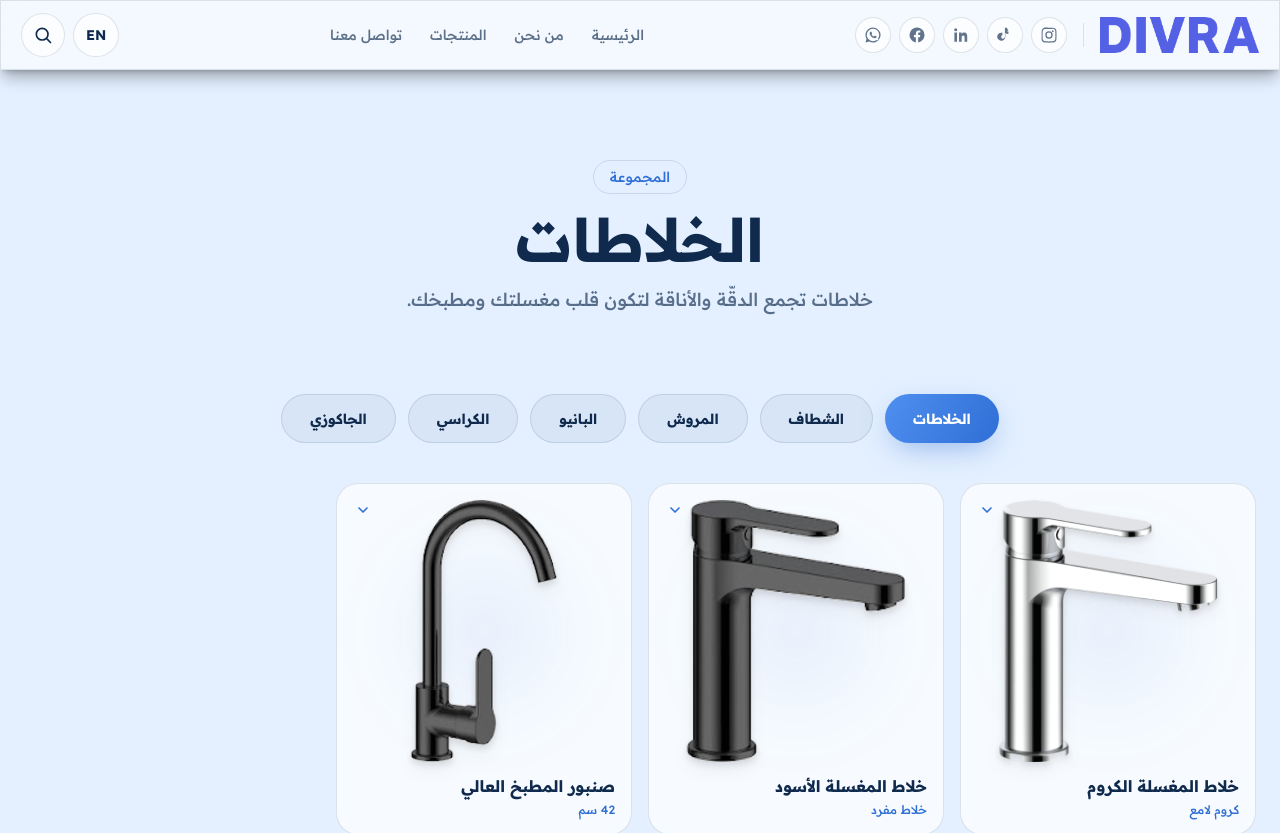
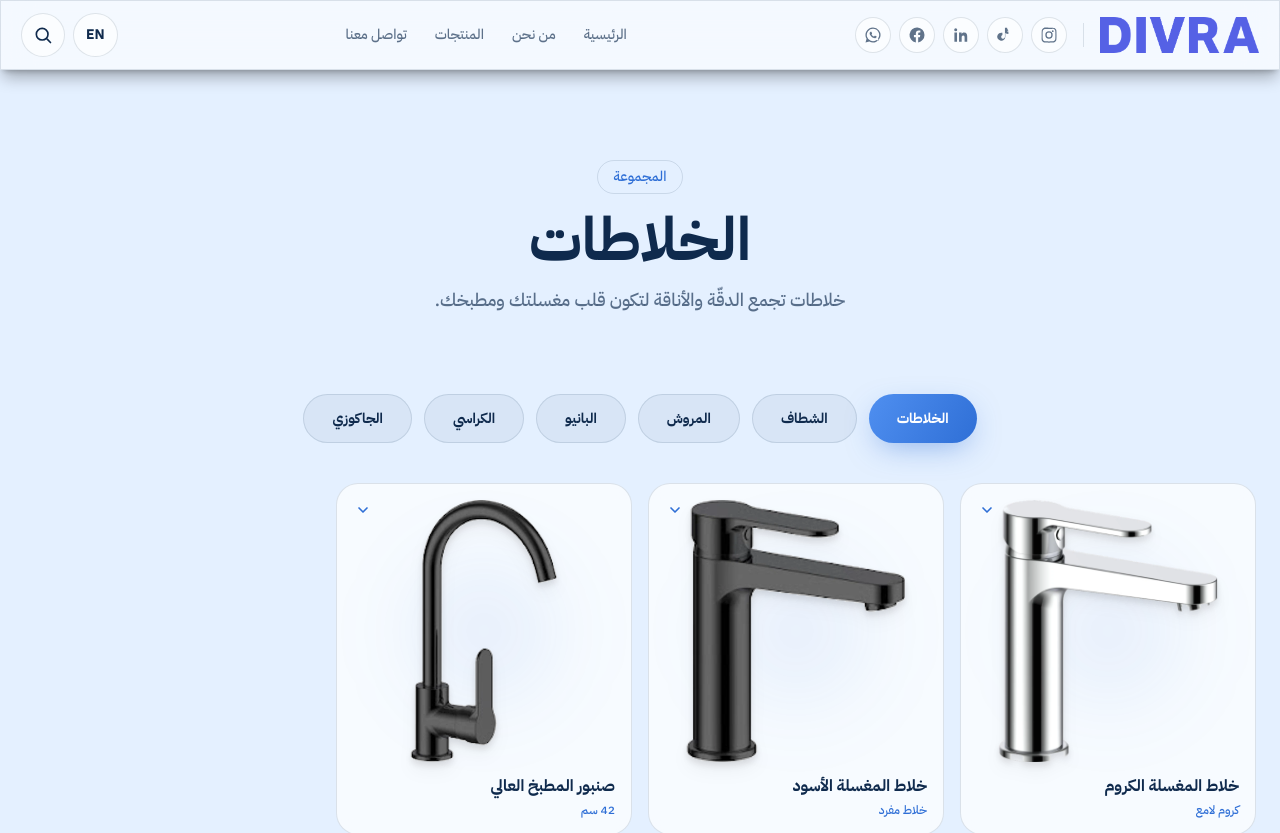
Before and after one commit to azz-11/Divra, a React (Vite) app: page /collection/mixers in a window 1280 px wide. Shown: the top 833 px of the page. Built offline with nearby package versions, Linux system fonts and the light colour scheme.

Commit message:
Switch font to IBM Plex Sans Arabic
Replaces the Aktiv Grotesk Arabic / Readex Pro placeholder with IBM Plex Sans Arabic (free, Arabic-supporting) across body, headings, and buttons.

```diff
--- a/index.html
+++ b/index.html
@@ -8,10 +8,8 @@
     <title>ديفرا | Divra — أدوات صحية فاخرة</title>
     <link rel="preconnect" href="https://fonts.googleapis.com" />
     <link rel="preconnect" href="https://fonts.gstatic.com" crossorigin />
-    <!-- الخط الأساسي: Aktiv Grotesk Arabic (مرخّص) — يُحمّل محلياً عند توفّره،
-         مع Readex Pro كبديل قريب (جروتسك عربي) من Google حتى إضافة الخط المرخّص -->
     <link
-      href="https://fonts.googleapis.com/css2?family=Readex+Pro:wght@400;500;600;700&display=swap"
+      href="https://fonts.googleapis.com/css2?family=IBM+Plex+Sans+Arabic:wght@300;400;500;600;700&display=swap"
       rel="stylesheet"
     />
   </head>
--- a/src/index.css
+++ b/src/index.css
@@ -31,8 +31,7 @@
   margin: 0;
   background: var(--ink);
   color: var(--text);
-  /* الخط الأساسي: Aktiv Grotesk Arabic مع بديل Readex Pro — الوصف بوزن ميديم */
-  font-family: 'Aktiv Grotesk Arabic', 'Readex Pro', sans-serif;
+  font-family: 'IBM Plex Sans Arabic', sans-serif;
   font-weight: 500;
   -webkit-font-smoothing: antialiased;
   overflow-x: hidden;
@@ -42,7 +41,7 @@
 h2,
 h3,
 h4 {
-  font-family: 'Aktiv Grotesk Arabic', 'Readex Pro', sans-serif;
+  font-family: 'IBM Plex Sans Arabic', sans-serif;
   font-weight: 700; /* العناوين بولد */
   margin: 0;
 }
@@ -89,7 +88,7 @@
   padding: 0.85rem 1.75rem;
   border-radius: 999px;
   font-weight: 700;
-  font-family: 'Aktiv Grotesk Arabic', 'Readex Pro', sans-serif;
+  font-family: 'IBM Plex Sans Arabic', sans-serif;
   cursor: pointer;
   transition: transform 0.25s ease, box-shadow 0.25s ease, background 0.25s ease;
   border: none;
--- a/tailwind.config.js
+++ b/tailwind.config.js
@@ -19,9 +19,8 @@
         line: 'var(--line)',
       },
       fontFamily: {
-        // كلاهما يشير إلى الخط الجديد (Aktiv Grotesk Arabic) مع البديل
-        cairo: ['Aktiv Grotesk Arabic', 'Readex Pro', 'sans-serif'],
-        tajawal: ['Aktiv Grotesk Arabic', 'Readex Pro', 'sans-serif'],
+        cairo: ['IBM Plex Sans Arabic', 'sans-serif'],
+        tajawal: ['IBM Plex Sans Arabic', 'sans-serif'],
       },
       borderRadius: {
         xl2: '22px',
```
